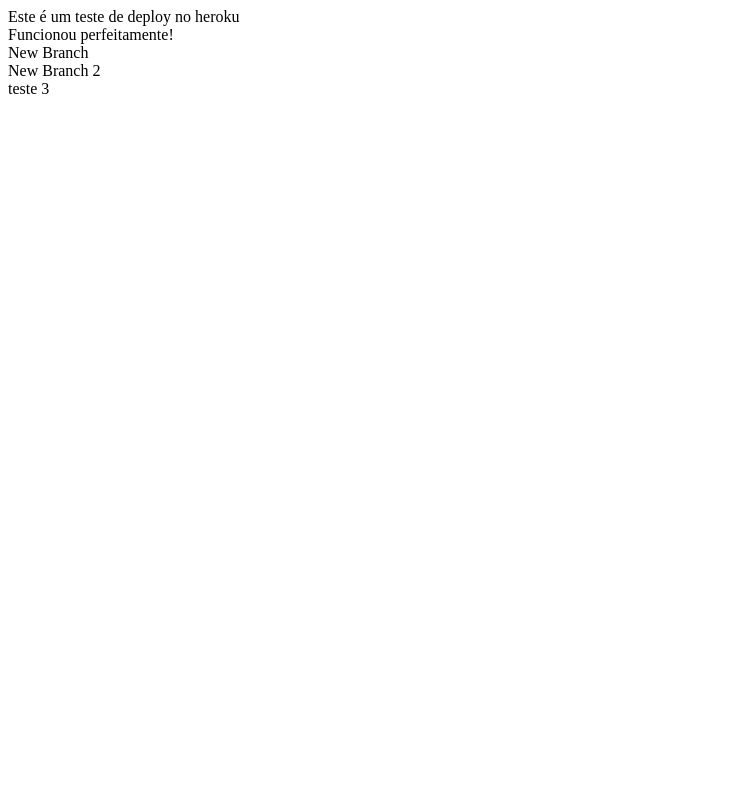
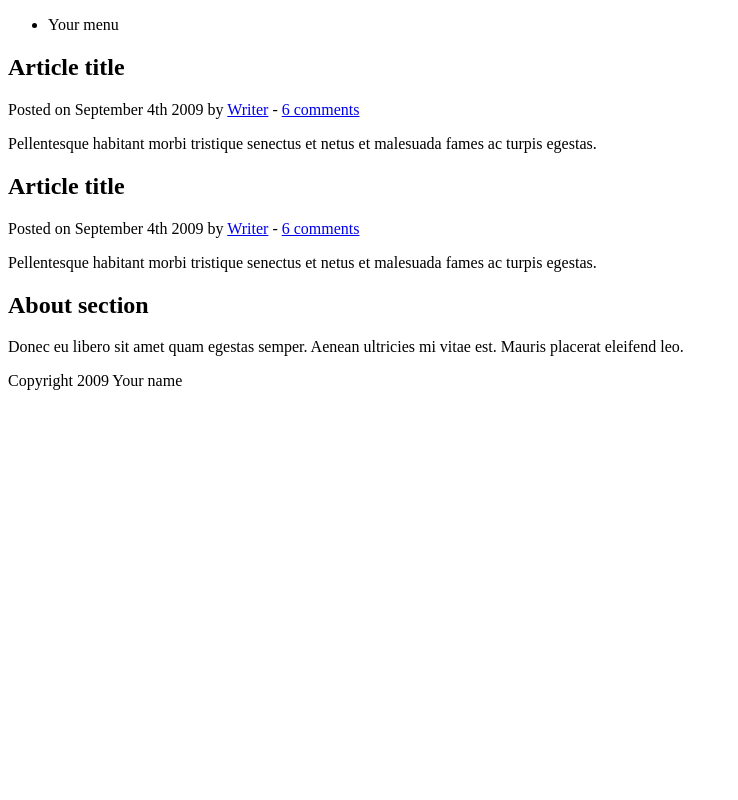
Before and after one commit to bferronato/gitteste, a PHP site: page / in a window 1280 px wide. Shown: the whole page, without its empty margins (0-738 px from the left). Run offline with PHP 8.4, Linux system fonts and the light colour scheme.

Commit message:
Update index.php

```diff
--- a/index.php
+++ b/index.php
@@ -1,9 +1,53 @@
-Este é um teste de deploy no heroku
-<br>
-Funcionou perfeitamente!
-<br>
-New Branch
-<br>
-New Branch 2
-<br>
-teste 3
+<!DOCTYPE HTML>
+
+<html>
+
+<head>
+	<meta http-equiv="Content-Type" content="text/html; charset=UTF-8" />
+	<title>Your Website</title>
+</head>
+
+<body>
+
+	<header>
+		<nav>
+			<ul>
+				<li>Your menu</li>
+			</ul>
+		</nav>
+	</header>
+
+	<section>
+
+		<article>
+			<header>
+				<h2>Article title</h2>
+				<p>Posted on <time datetime="2009-09-04T16:31:24+02:00">September 4th 2009</time> by <a href="#">Writer</a> - <a href="#comments">6 comments</a></p>
+			</header>
+			<p>Pellentesque habitant morbi tristique senectus et netus et malesuada fames ac turpis egestas.</p>
+		</article>
+
+		<article>
+			<header>
+				<h2>Article title</h2>
+				<p>Posted on <time datetime="2009-09-04T16:31:24+02:00">September 4th 2009</time> by <a href="#">Writer</a> - <a href="#comments">6 comments</a></p>
+			</header>
+			<p>Pellentesque habitant morbi tristique senectus et netus et malesuada fames ac turpis egestas.</p>
+		</article>
+
+	</section>
+
+	<aside>
+		<h2>About section</h2>
+		<p>Donec eu libero sit amet quam egestas semper. Aenean ultricies mi vitae est. Mauris placerat eleifend leo.</p>
+	</aside>
+
+	<footer>
+		<p>Copyright 2009 Your name</p>
+	</footer>
+
+	<script type="text/javascript" src="//s7.addthis.com/js/300/addthis_widget.js#pubid=ra-5188f1240ece93e4"></script>
+
+</body>
+
+</html>
```
